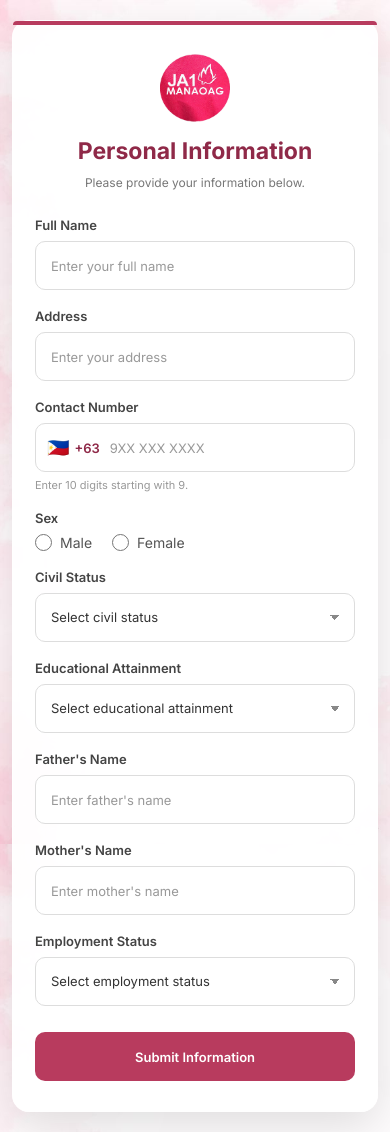
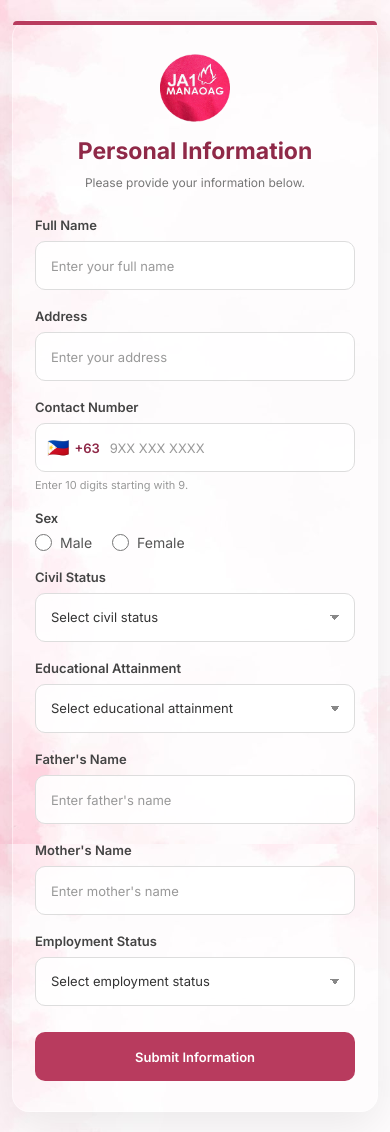
Before and after one commit to marrajanerick-alt/ja1manaoag, a Flask app: page / in a window 390 px wide. Run offline with Flask 3, Linux system fonts and the light colour scheme.

Commit message:
Update style.css

```diff
--- a/static/style.css
+++ b/static/style.css
@@ -64,7 +64,7 @@ body {
 }
 
 
-/* FORM CONTAINER */
+/* TRANSPARENT FORM CONTAINER */
 
 .container {
     width: 100%;
@@ -73,14 +73,17 @@ body {
 
     padding: 38px 35px 40px;
 
-    background: rgba(255, 255, 255, 0.94);
+    /* Transparent */
+    background: transparent;
 
-    border: 1px solid rgba(255, 255, 255, 0.8);
+    /* Very subtle border */
+    border: 1px solid rgba(255, 255, 255, 0.45);
 
     border-radius: 20px;
 
+    /* Very subtle shadow */
     box-shadow:
-        0 15px 45px rgba(0, 0, 0, 0.12);
+        0 15px 45px rgba(0, 0, 0, 0.08);
 
     position: relative;
 }
@@ -291,7 +294,7 @@ select:focus {
 }
 
 
-/* PHONE NUMBER FIELD */
+/* PHONE NUMBER */
 
 .phone-input input[type="tel"] {
     flex: 1;
@@ -484,6 +487,8 @@ select {
             32px 22px 30px;
 
         border-radius: 17px;
+
+        background: transparent;
     }
 
 
@@ -575,6 +580,8 @@ select {
         padding-left: 18px;
 
         padding-right: 18px;
+
+        background: transparent;
     }
 
 
```
